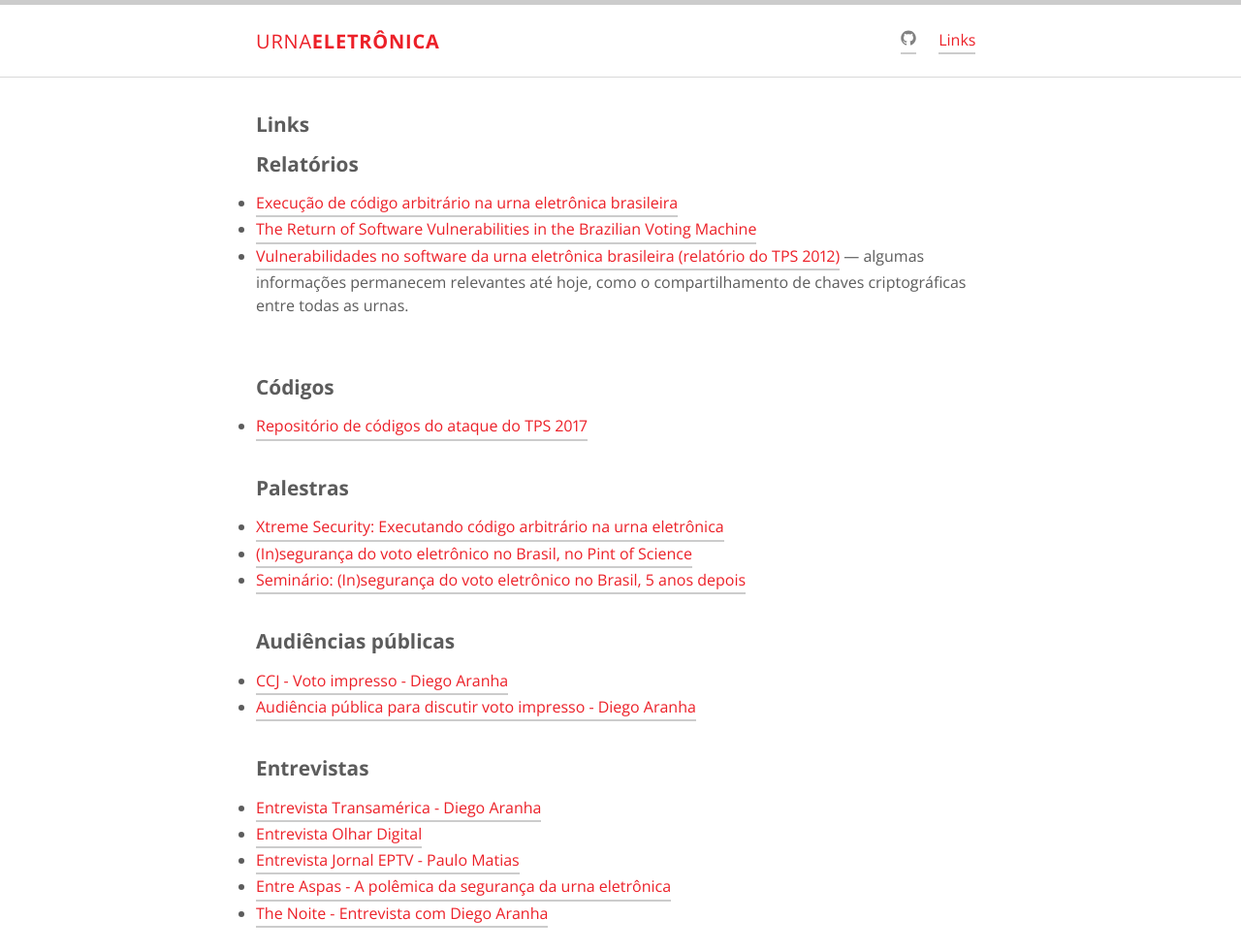
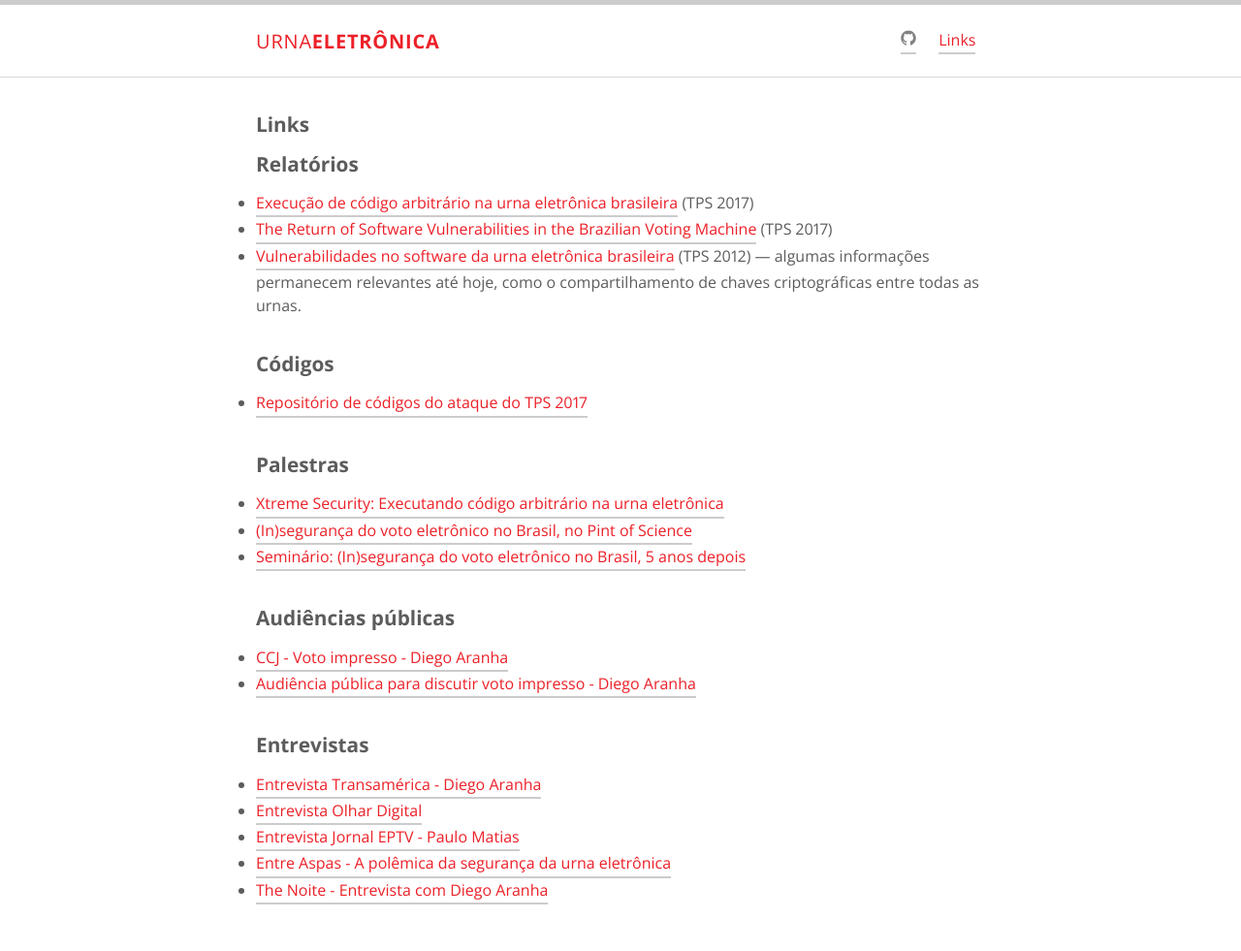
Before and after one commit to epicleet/urna-website, a Jekyll site: the page built from links.md, in a window 1280 px wide. Shown: the whole page at 97% size. Built offline with Jekyll 4.4.1, drawn with Linux system fonts in a browser that asks for light colours; after the commit the page ends 957 px from its top, so only the background shows below that.

Commit message:
Arruma formatação

```diff
--- a/links.md
+++ b/links.md
@@ -6,10 +6,9 @@
 
 # Relatórios
 
-* [Execução de código arbitrário na urna eletrônica brasileira](https://doi.org/10.13140/RG.2.2.28590.82246/1)
-* [The Return of Software Vulnerabilities in the Brazilian Voting Machine](https://doi.org/10.13140/RG.2.2.16240.97287)
-* [Vulnerabilidades no software da urna eletrônica brasileira (relatório do TPS 2012)](https://sites.google.com/site/dfaranha/projects/relatorio-urna.pdf) &mdash; algumas informações permanecem relevantes até hoje, como o compartilhamento de chaves criptográficas entre todas as urnas.
-<br/><br/>
+* [Execução de código arbitrário na urna eletrônica brasileira](https://doi.org/10.13140/RG.2.2.28590.82246/1) (TPS 2017)
+* [The Return of Software Vulnerabilities in the Brazilian Voting Machine](https://doi.org/10.13140/RG.2.2.16240.97287) (TPS 2017)
+* [Vulnerabilidades no software da urna eletrônica brasileira](https://sites.google.com/site/dfaranha/projects/relatorio-urna.pdf) (TPS 2012) &mdash; algumas informações permanecem relevantes até hoje, como o compartilhamento de chaves criptográficas entre todas as urnas.
 
 <br />
 
```
